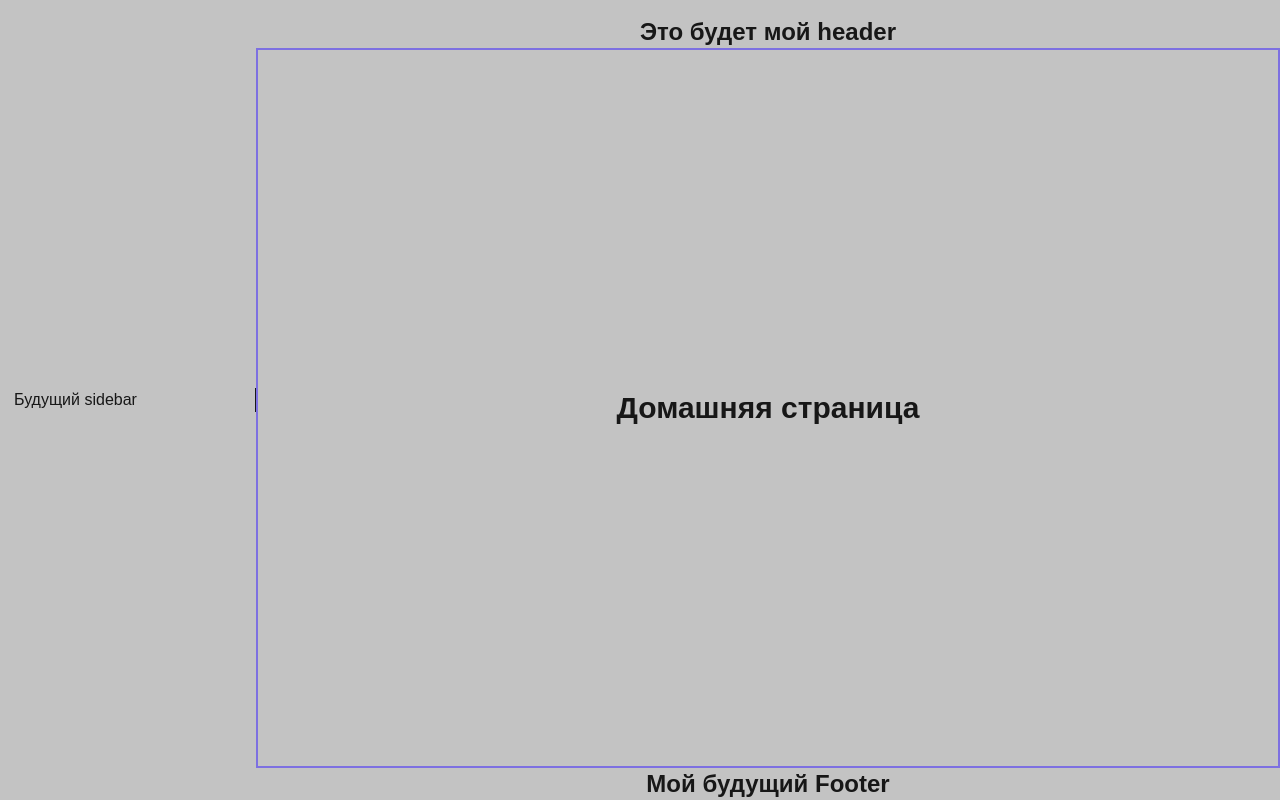
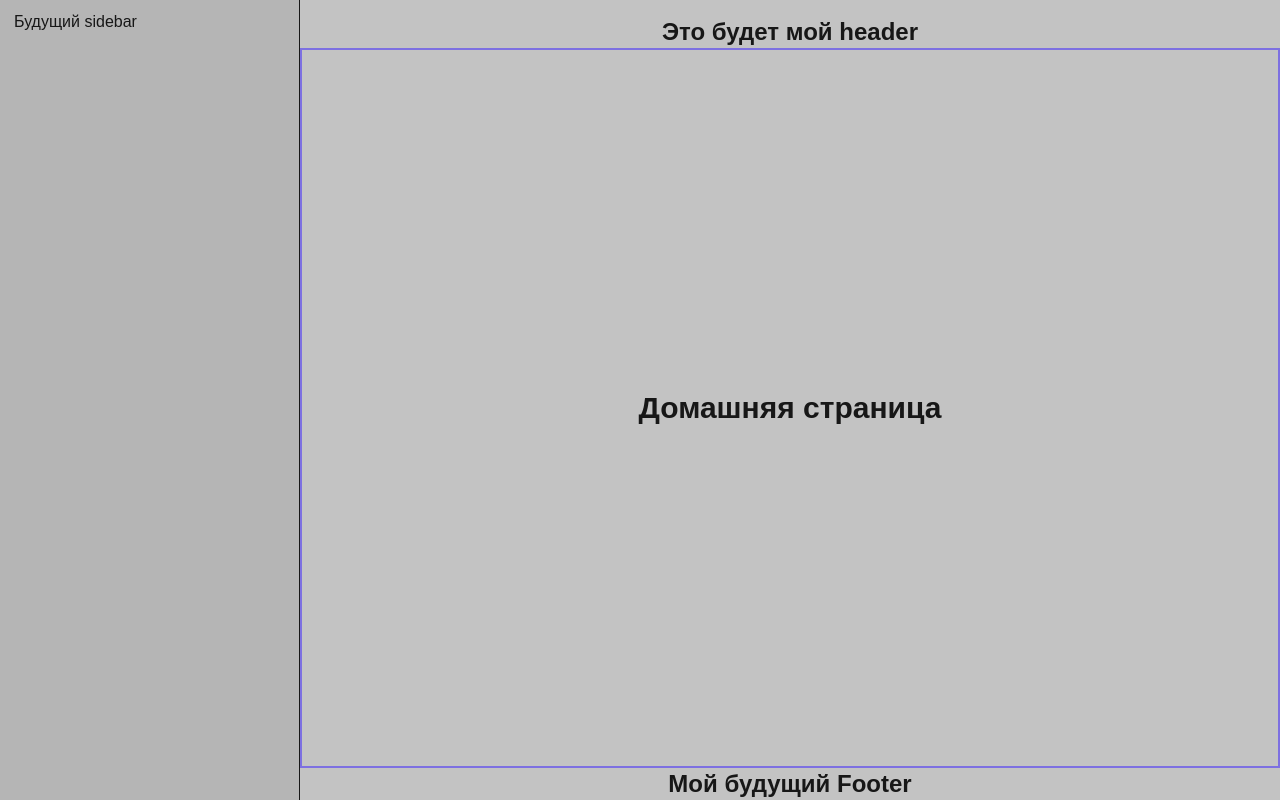
Before and after one commit to EgorEzhkov/second-brain, a Next.js app: page / in a window 1280 px wide. Built offline with nearby package versions, Linux system fonts and the light colour scheme.

Commit message:
add resize-sidebar function

```diff
--- a/src/app/layout.tsx
+++ b/src/app/layout.tsx
@@ -1,8 +1,5 @@
 import type { Metadata } from 'next';
-import {
-  Geist,
-  Geist_Mono,
-} from 'next/font/google';
+import { Geist, Geist_Mono } from 'next/font/google';
 import './globals.css';
 import Header from '../components/header/header';
 import Footer from '../components/footer/footer';
@@ -34,9 +31,7 @@ export default function RootLayout({
       className={`${geistSans.variable} ${geistMono.variable} h-full antialiased`}
     >
       <body className="flex min-h-screen">
-        <aside className="w-64 shrink-0 border-r">
-          <Sidebar />
-        </aside>
+        <Sidebar />
 
         <div className="flex min-h-screen flex-1 flex-col items-center">
           <Header />
--- a/src/components/sidebar/sidebar.tsx
+++ b/src/components/sidebar/sidebar.tsx
@@ -1,6 +1,51 @@
+'use client';
+
+import { useEffect, useState } from 'react';
+
+const MAX_WIDTH = 450;
+const MIN_WIDTH = 100;
+
 const Sidebar = () => {
+  const [width, setWidth] = useState(300);
+  const [isDragging, setIsDragging] = useState(false);
+
+  useEffect(() => {
+    const handleMouseMove = (e: MouseEvent) => {
+      if (!isDragging) return;
+      document.body.style.userSelect = 'none';
+
+      const newWidth = Math.max(Math.min(e.clientX, MAX_WIDTH), MIN_WIDTH);
+
+      setWidth(newWidth);
+    };
+
+    const handleMouseUp = () => {
+      setIsDragging(false);
+      document.body.style.userSelect = '';
+    };
+
+    window.addEventListener('mousemove', handleMouseMove);
+    window.addEventListener('mouseup', handleMouseUp);
+
+    return () => {
+      window.removeEventListener('mousemove', handleMouseMove);
+
+      window.removeEventListener('mouseup', handleMouseUp);
+    };
+  }, [isDragging]);
+
   return (
-    <div className="pl-3.5">Будущий sidebar</div>
+    <aside
+      style={{ width }}
+      className="relative h-screen shrink-0 overflow-auto border-r bg-black/7 pt-2.5 pb-2.5 text-nowrap"
+    >
+      <div className="pl-3.5">Будущий sidebar</div>
+
+      <div
+        onMouseDown={() => setIsDragging(true)}
+        className="absolute top-0 right-0 h-full w-1 cursor-col-resize transition-colors hover:bg-black/10 active:bg-black/30"
+      />
+    </aside>
   );
 };
 
```
Also changed, not shown: 1 other file (tests, documents, lock files or other folders).
